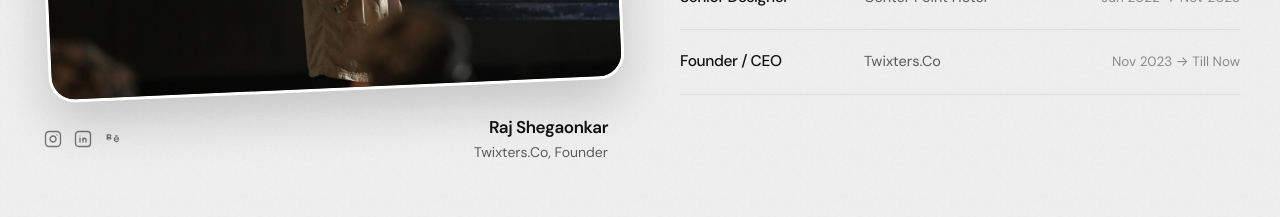
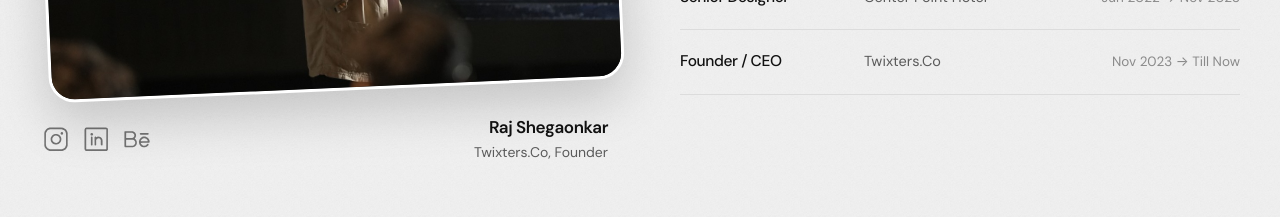
Before and after one commit to AmoghSamarth/Twixters.co, a React (Vite) app: page / in a window 1280 px wide. Shown: the part 6820-7037 px from the top of the page. Built offline with nearby package versions, Linux system fonts and the light colour scheme.

Commit message:
feat(founder): use exact matching outline vector icons for Instagram, LinkedIn, and Behance

```diff
--- a/src/components/tw/founder.jsx
+++ b/src/components/tw/founder.jsx
@@ -19,55 +19,44 @@ function Smiley() {
   );
 }
 
-function InstagramIcon({ className = "size-[18px]" }) {
+function InstagramIcon({ className = "h-[22px] sm:h-[24px] w-auto" }) {
   return (
     <svg
-      viewBox="0 0 24 24"
-      fill="none"
-      stroke="currentColor"
-      strokeWidth={1.8}
-      strokeLinecap="round"
-      strokeLinejoin="round"
+      viewBox="0 0 73 73"
+      fill="currentColor"
+      fillRule="evenodd"
       className={className}
       aria-hidden="true"
     >
-      <rect width="20" height="20" x="2" y="2" rx="5" ry="5" />
-      <path d="M16 11.37A4 4 0 1 1 12.63 8 4 4 0 0 1 16 11.37z" />
-      <line x1="17.5" x2="17.51" y1="6.5" y2="6.5" />
+      <path d="M 34.75 21.00 L 30.25 22.00 L 24.75 25.75 L 21.25 31.00 L 20.25 34.50 L 20.25 38.75 L 21.00 42.75 L 22.25 45.50 L 24.25 48.25 L 27.00 50.75 L 31.00 52.75 L 34.50 53.50 L 38.00 53.50 L 44.25 51.75 L 48.75 48.25 L 51.75 43.50 L 52.75 39.00 L 52.75 35.00 L 51.75 31.00 L 50.50 28.75 L 46.50 24.25 L 42.00 21.75 L 38.50 21.00 Z M 35.50 26.00 L 37.50 26.00 L 38.50 26.50 L 39.50 26.50 L 43.25 28.50 L 46.00 31.50 L 46.00 32.00 L 47.00 33.50 L 47.75 36.25 L 47.75 38.25 L 47.00 41.25 L 45.50 43.75 L 42.00 47.00 L 41.00 47.25 L 40.00 48.00 L 37.50 48.50 L 33.75 48.25 L 30.50 46.75 L 27.75 44.25 L 25.75 41.25 L 25.25 38.25 L 25.50 34.25 L 26.50 32.75 L 26.75 31.75 L 30.50 27.75 Z M 53.75 15.50 L 52.00 16.25 L 51.00 17.25 L 50.25 18.75 L 50.25 20.00 L 51.00 21.50 L 52.50 23.00 L 54.00 23.50 L 54.75 23.50 L 56.50 22.75 L 57.50 21.75 L 58.25 20.00 L 58.25 19.00 L 57.50 17.00 L 56.75 16.25 L 54.75 15.50 Z M 6.25 7.25 L 2.00 13.75 L 1.00 18.50 L 1.00 56.50 L 2.00 60.75 L 5.75 66.50 L 10.25 70.25 L 17.00 72.75 L 55.75 72.75 L 59.75 71.75 L 66.50 67.50 L 70.75 61.00 L 72.00 56.25 L 72.00 18.25 L 70.75 13.75 L 67.00 7.75 L 58.25 2.25 L 52.25 1.50 L 17.00 1.75 L 10.75 4.00 Z M 10.25 10.75 L 13.50 8.50 L 19.25 6.75 L 53.50 6.75 L 61.50 9.75 L 65.00 13.75 L 67.00 20.50 L 67.00 54.50 L 64.00 62.25 L 60.00 65.75 L 54.50 67.75 L 18.50 67.75 L 11.25 64.75 L 6.75 58.25 L 5.75 52.50 L 6.00 18.50 Z" />
     </svg>
   );
 }
 
-function LinkedInIcon({ className = "size-[18px]" }) {
+function LinkedInIcon({ className = "h-[22px] sm:h-[24px] w-auto" }) {
   return (
     <svg
-      viewBox="0 0 24 24"
-      fill="none"
-      stroke="currentColor"
-      strokeWidth={1.8}
-      strokeLinecap="round"
-      strokeLinejoin="round"
+      viewBox="0 0 73 73"
+      fill="currentColor"
+      fillRule="evenodd"
       className={className}
       aria-hidden="true"
     >
-      <rect width="20" height="20" x="2" y="2" rx="4" />
-      <path d="M8 11v5" />
-      <circle cx="8" cy="8" r="0.75" fill="currentColor" stroke="none" />
-      <path d="M12 16v-5" />
-      <path d="M12 13a2 2 0 0 1 4 0v3" />
+      <path d="M 33.50 29.25 L 32.00 31.00 L 32.25 55.00 L 33.25 56.00 L 35.00 56.50 L 37.00 54.50 L 37.00 40.50 L 37.75 38.25 L 41.50 34.75 L 45.75 34.50 L 48.25 35.75 L 51.00 39.50 L 51.00 54.25 L 53.50 56.50 L 55.25 56.00 L 56.50 54.50 L 56.50 41.75 L 55.75 37.25 L 53.50 33.50 L 51.00 31.25 L 47.25 29.50 L 42.25 29.25 L 37.50 31.00 L 35.50 29.25 Z M 22.25 29.25 L 21.00 30.75 L 21.00 54.75 L 21.75 55.75 L 23.00 56.50 L 23.50 56.50 L 25.50 55.50 L 26.00 54.25 L 26.00 31.25 L 25.25 29.75 L 24.25 29.25 Z M 23.00 18.00 L 21.50 18.75 L 20.25 20.00 L 19.75 21.00 L 19.75 23.25 L 20.00 24.00 L 21.50 25.50 L 22.00 25.75 L 25.25 25.75 L 25.75 25.50 L 26.75 24.50 L 27.75 22.75 L 27.75 21.75 L 27.25 20.50 L 26.75 19.75 L 26.25 19.25 L 24.00 18.00 Z M 3.50 3.00 L 1.50 8.50 L 1.50 67.25 L 3.00 71.00 L 5.75 72.75 L 69.25 72.75 L 71.00 71.75 L 72.75 69.00 L 72.75 6.00 L 71.75 3.50 L 67.00 1.50 L 7.25 1.50 Z M 7.50 6.75 L 67.25 6.75 L 68.00 7.75 L 67.75 67.00 L 67.00 67.75 L 7.50 67.75 L 6.75 67.00 L 6.75 7.50 Z" />
     </svg>
   );
 }
 
-function BehanceIcon({ className = "size-[18px]" }) {
+function BehanceIcon({ className = "h-[22px] sm:h-[24px] w-auto" }) {
   return (
     <svg
-      viewBox="0 0 24 24"
+      viewBox="0 0 79 73"
       fill="currentColor"
+      fillRule="evenodd"
       className={className}
       aria-hidden="true"
     >
-      <path d="M7.799 13.1c1.2 0 2.2-.6 2.2-2 0-1.1-.8-1.7-1.8-1.8V9.2c.8-.1 1.6-.7 1.6-1.7 0-1.3-1-1.8-2.2-1.8H3.5v7.4h4.299zm-2.399-5.8h2.1c.6 0 1 .3 1 .9 0 .6-.4.9-1 .9H5.4V7.3zm0 4.2h2.2c.7 0 1.2.3 1.2 1 0 .7-.5 1.1-1.3 1.1H5.4v-2.1zm11.2-2.9c-2.1 0-3.6 1.6-3.6 3.8s1.5 3.8 3.7 3.8c1.6 0 2.8-.8 3.3-2.1h-1.8c-.3.5-.8.7-1.5.7-1.1 0-1.8-.7-1.9-1.8h5.3c0-.2.1-.5.1-.7 0-2.3-1.4-3.7-3.6-3.7zm-1.8 3c.1-1 .8-1.6 1.8-1.6s1.6.6 1.7 1.6h-3.5zm.3-4.5h3.2v1.1h-3.2V7.1z" />
+      <path d="M 55.75 30.00 L 50.75 33.25 L 46.75 38.75 L 45.25 44.75 L 46.25 51.25 L 48.00 55.00 L 51.50 58.50 L 54.75 60.50 L 59.00 61.75 L 63.25 61.75 L 69.00 60.25 L 74.50 55.75 L 75.00 53.00 L 73.50 51.25 L 71.75 51.25 L 65.75 56.00 L 60.00 56.75 L 57.25 56.00 L 52.00 51.50 L 51.25 48.75 L 57.25 48.00 L 76.25 48.00 L 78.00 46.25 L 77.75 41.75 L 76.75 39.00 L 73.25 33.75 L 67.75 30.25 L 64.50 29.25 L 58.75 29.25 Z M 51.00 41.50 L 51.75 40.00 L 53.00 38.50 L 55.75 36.00 L 56.75 35.75 L 58.25 34.75 L 59.50 34.50 L 63.25 34.50 L 65.25 34.75 L 66.50 35.75 L 67.00 35.75 L 68.25 36.50 L 70.50 38.75 L 72.00 41.25 L 72.00 42.50 L 71.50 43.00 L 51.75 43.00 L 51.25 42.75 Z M 48.00 20.00 L 48.25 22.00 L 50.25 23.50 L 73.00 23.50 L 74.00 23.00 L 75.00 21.75 L 75.00 19.75 L 74.75 19.25 L 73.00 18.00 L 50.50 18.00 L 48.75 19.00 Z M 2.50 13.00 L 1.25 14.75 L 1.25 59.50 L 3.00 61.75 L 27.00 61.75 L 33.25 59.50 L 37.50 55.00 L 39.25 49.75 L 38.50 42.25 L 35.75 38.00 L 32.75 35.50 L 35.00 32.25 L 36.75 27.50 L 36.50 23.00 L 34.50 18.25 L 31.25 15.00 L 27.00 13.00 Z M 6.50 39.25 L 7.50 38.50 L 27.50 38.75 L 29.75 39.75 L 32.75 42.50 L 34.25 45.75 L 34.00 50.25 L 32.75 52.50 L 30.50 55.00 L 29.00 56.00 L 26.75 56.75 L 7.25 56.75 L 6.50 56.00 Z M 6.75 18.00 L 7.25 17.75 L 24.75 17.75 L 27.50 18.75 L 30.25 21.25 L 31.50 24.25 L 31.50 26.25 L 31.00 28.50 L 30.00 30.25 L 28.25 32.00 L 25.25 33.25 L 7.25 33.25 L 6.50 32.50 Z" />
     </svg>
   );
 }
@@ -99,7 +88,7 @@ export function Founder() {
 
           {/* Caption row: Social logos on the left, Name/Role on the right */}
           <div className="mt-6 flex items-center justify-between pl-1 pr-2">
-            <div className="flex items-center gap-3 text-neutral-500">
+            <div className="flex items-center gap-4 text-neutral-500">
               <a
                 href={founder.socials?.instagram || "https://instagram.com"}
                 target="_blank"
```
